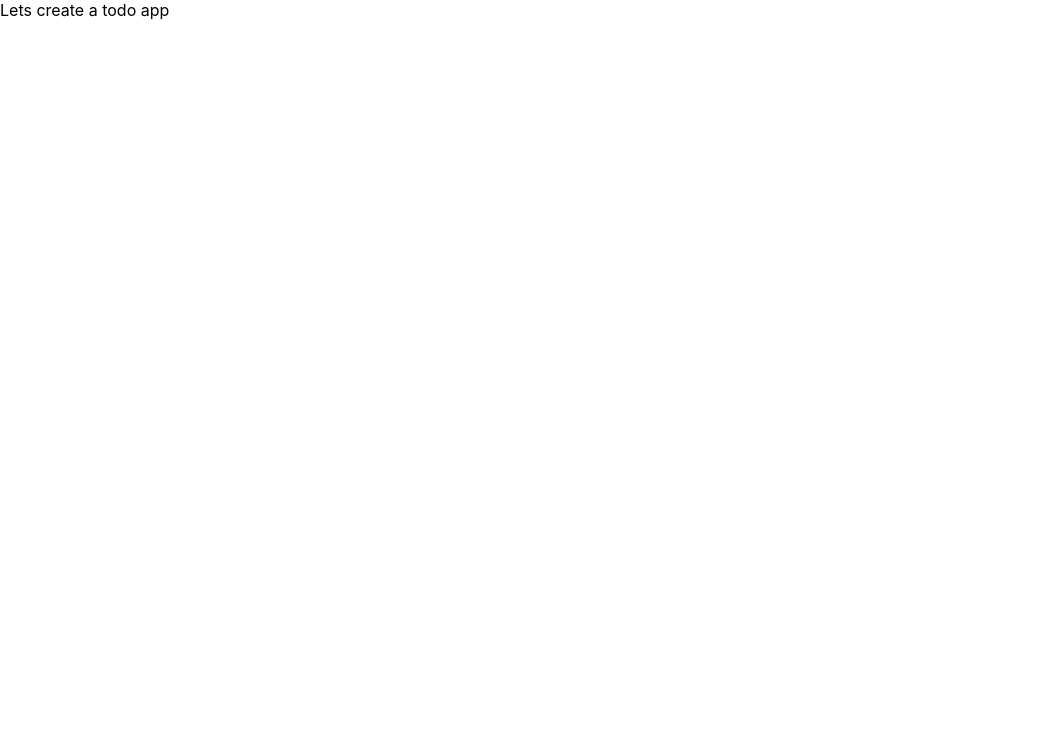
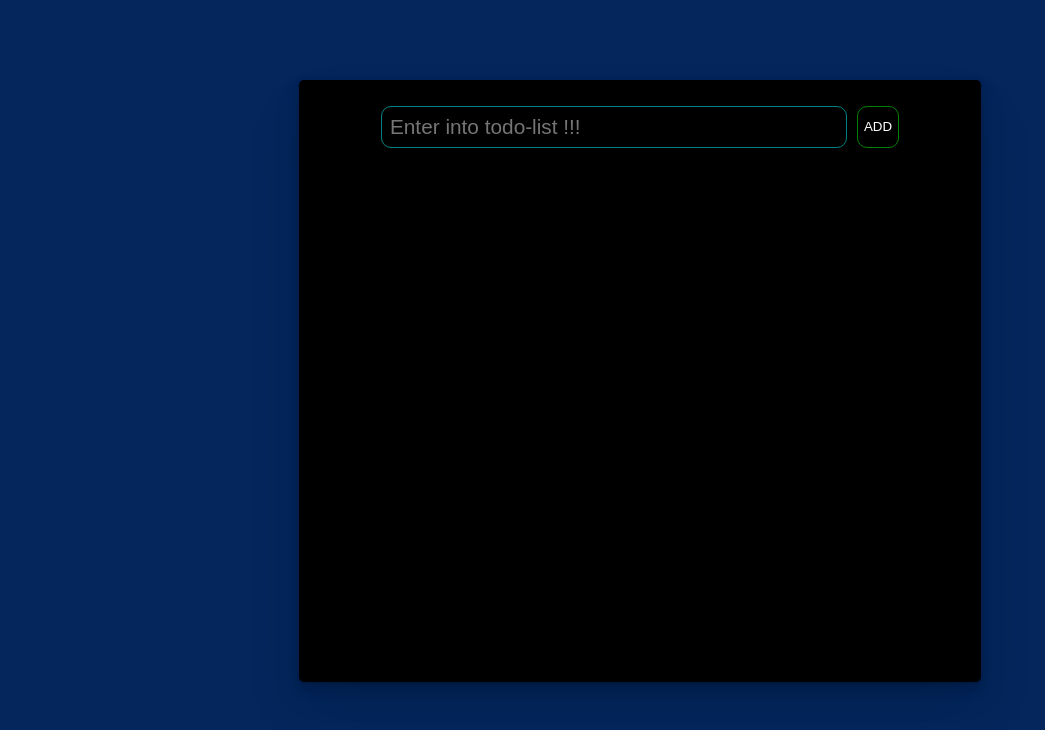
Before and after one commit to bishal5917/TODO_APP, a React (Create React App) app in the folder main/: page / in a window 1280 px wide. Shown: the top 730 px of the page, without its empty margins (0-1045 px from the left). Built offline with nearby package versions, Linux system fonts and the light colour scheme.

Commit message:
Enter component made

```diff
--- a/main/src/Components/Home.css
+++ b/main/src/Components/Home.css
@@ -0,0 +1,42 @@
+.Container {
+  display: flex;
+  justify-content: center;
+  height: 70vh;
+  width: 50vw;
+  margin: auto;
+  margin-top: 5rem;
+  padding: 1.3rem 1.3rem;
+  background-color: rgb(0, 0, 0);
+  border-radius: 5px;
+  box-shadow: 0 1px 2px rgba(0, 0, 0, 0.07), 0 2px 4px rgba(0, 0, 0, 0.07),
+    0 4px 8px rgba(0, 0, 0, 0.07), 0 8px 16px rgba(0, 0, 0, 0.07),
+    0 16px 32px rgba(0, 0, 0, 0.07), 0 32px 64px rgba(0, 0, 0, 0.07);
+}
+.inputContainer {
+  display: flex;
+  height: fit-content;
+}
+.entertodo {
+  width: 35vw;
+  padding: 0.5rem 0.5rem;
+  background-color: transparent;
+  border: 1px solid teal;
+  outline: none;
+  font-size: 1.3rem;
+  font-family: Arial, Helvetica, sans-serif;
+  color: wheat;
+  font-weight: 500;
+  border-radius: 10px;
+}
+.inputContainer > * {
+  margin: 5px;
+}
+.btn {
+  border-radius: 10px;
+  border: 1px solid green;
+  outline: none;
+  background-color: transparent;
+  cursor: pointer;
+  color: white;
+  font-family: Arial, Helvetica, sans-serif;
+}
--- a/main/src/Components/Home.js
+++ b/main/src/Components/Home.js
@@ -2,9 +2,17 @@ import React from 'react'
 import './Home.css'
 
 export default function Home() {
+
     return (
         <>
-            Lets create a todo app
+            <div className="Container">
+                <div className="inputContainer">
+                    <input type="text" placeHolder="Enter into todo-list !!!"
+                        className="entertodo" name="" id="" />
+                    <input className="btn" type="button" value="ADD" />
+                </div>
+
+            </div>
         </>
     )
 }
--- a/main/src/index.css
+++ b/main/src/index.css
@@ -1,13 +1,14 @@
 body {
   margin: 0;
-  font-family: -apple-system, BlinkMacSystemFont, 'Segoe UI', 'Roboto', 'Oxygen',
-    'Ubuntu', 'Cantarell', 'Fira Sans', 'Droid Sans', 'Helvetica Neue',
+  font-family: -apple-system, BlinkMacSystemFont, "Segoe UI", "Roboto", "Oxygen",
+    "Ubuntu", "Cantarell", "Fira Sans", "Droid Sans", "Helvetica Neue",
     sans-serif;
+  background-color: rgb(4, 38, 92);
   -webkit-font-smoothing: antialiased;
   -moz-osx-font-smoothing: grayscale;
 }
 
 code {
-  font-family: source-code-pro, Menlo, Monaco, Consolas, 'Courier New',
+  font-family: source-code-pro, Menlo, Monaco, Consolas, "Courier New",
     monospace;
 }
```
